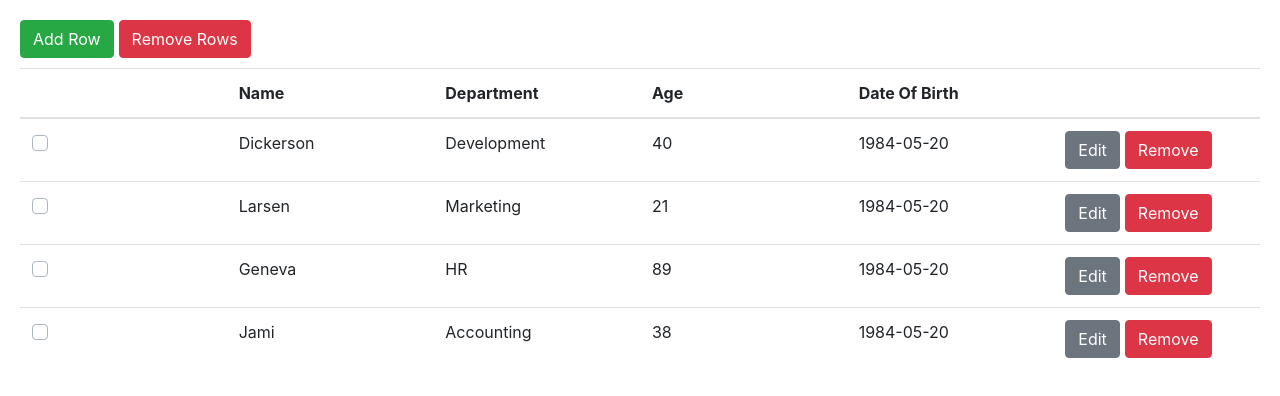
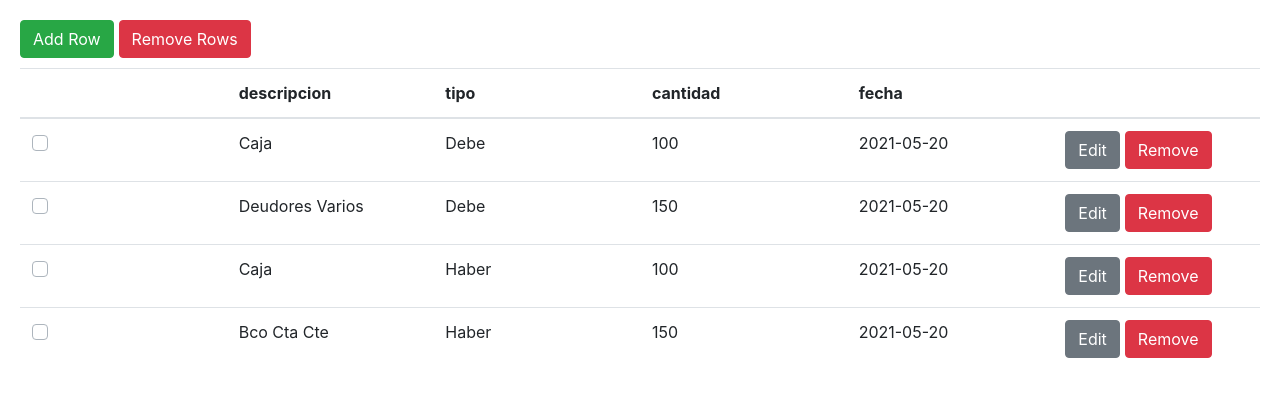
Before and after one commit to 25ramy/proyectoOrgContable, a Vue app: page / in a window 1280 px wide. Shown: the top 396 px of the page. Built offline with nearby package versions, Linux system fonts and the light colour scheme.

Commit message:
fixed columns and names for eg

```diff
--- a/src/App.vue
+++ b/src/App.vue
@@ -8,7 +8,7 @@
 import EditableTable from './components/EditableTable.vue';
 
 export default {
-  name: "App",
+  descripcion: "App",
   components: {
     EditableTable
   },
@@ -16,17 +16,17 @@ export default {
     return {
       fields: [
         { key: "selectRow", label: "" },
-        { key: "name", label: "Name", type: "text" },
-        { key: "department", label: "Department", type: "select", options: ['Development', 'Marketing', 'HR', 'Accounting'] },
-        { key: "age", label: "Age", type: "number" },
-        { key: "dateOfBirth", label: "Date Of Birth", type: "date" },
+        { key: "descripcion", label: "descripcion", type: "text" },
+        { key: "tipo", label: "tipo", type: "select", options: ['Debe', 'Haber'] },
+        { key: "cantidad", label: "cantidad", type: "number" },
+        { key: "fecha", label: "fecha", type: "date" },
         { key: "edit", label: "", type: "edit" }
       ],
        items: [
-          { age: 40, name: 'Dickerson', department: 'Development', dateOfBirth: '1984-05-20' },
-          { age: 21, name: 'Larsen', department: 'Marketing', dateOfBirth: '1984-05-20' },
-          { age: 89, name: 'Geneva', department: 'HR', dateOfBirth: '1984-05-20' },
-          { age: 38, name: 'Jami', department: 'Accounting', dateOfBirth: '1984-05-20' }
+          { cantidad: 100, descripcion: 'Caja', tipo: 'Debe', fecha: '2021-05-20' },
+          { cantidad: 150, descripcion: 'Deudores Varios', tipo: 'Debe', fecha: '2021-05-20' },
+          { cantidad: 100, descripcion: 'Caja', tipo: 'Haber', fecha: '2021-05-20' },
+          { cantidad: 150, descripcion: 'Bco Cta Cte', tipo: 'Haber', fecha: '2021-05-20' }
         ]
     };
   }
```
Also changed, not shown: 1 other file (tests, documents, lock files or other folders).
